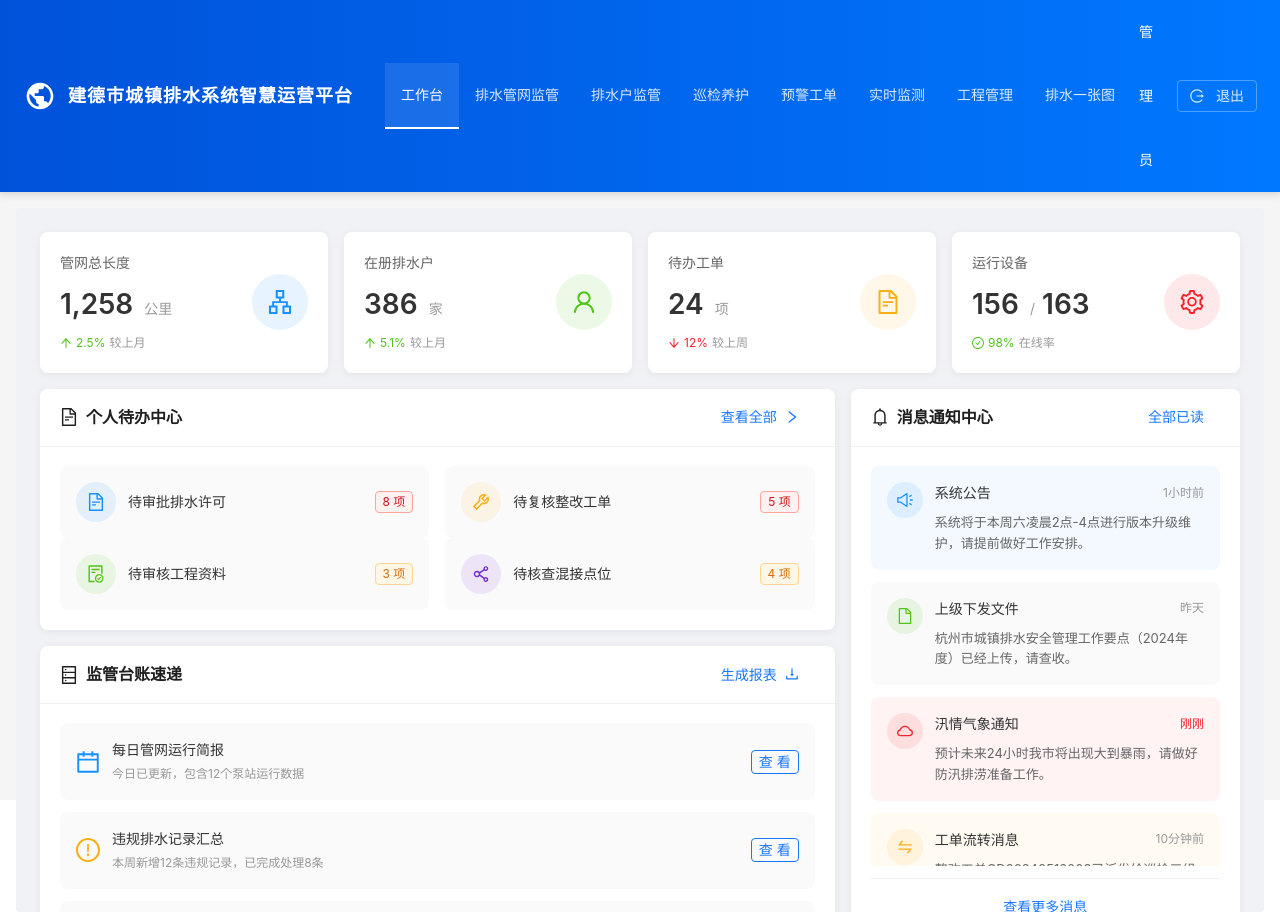
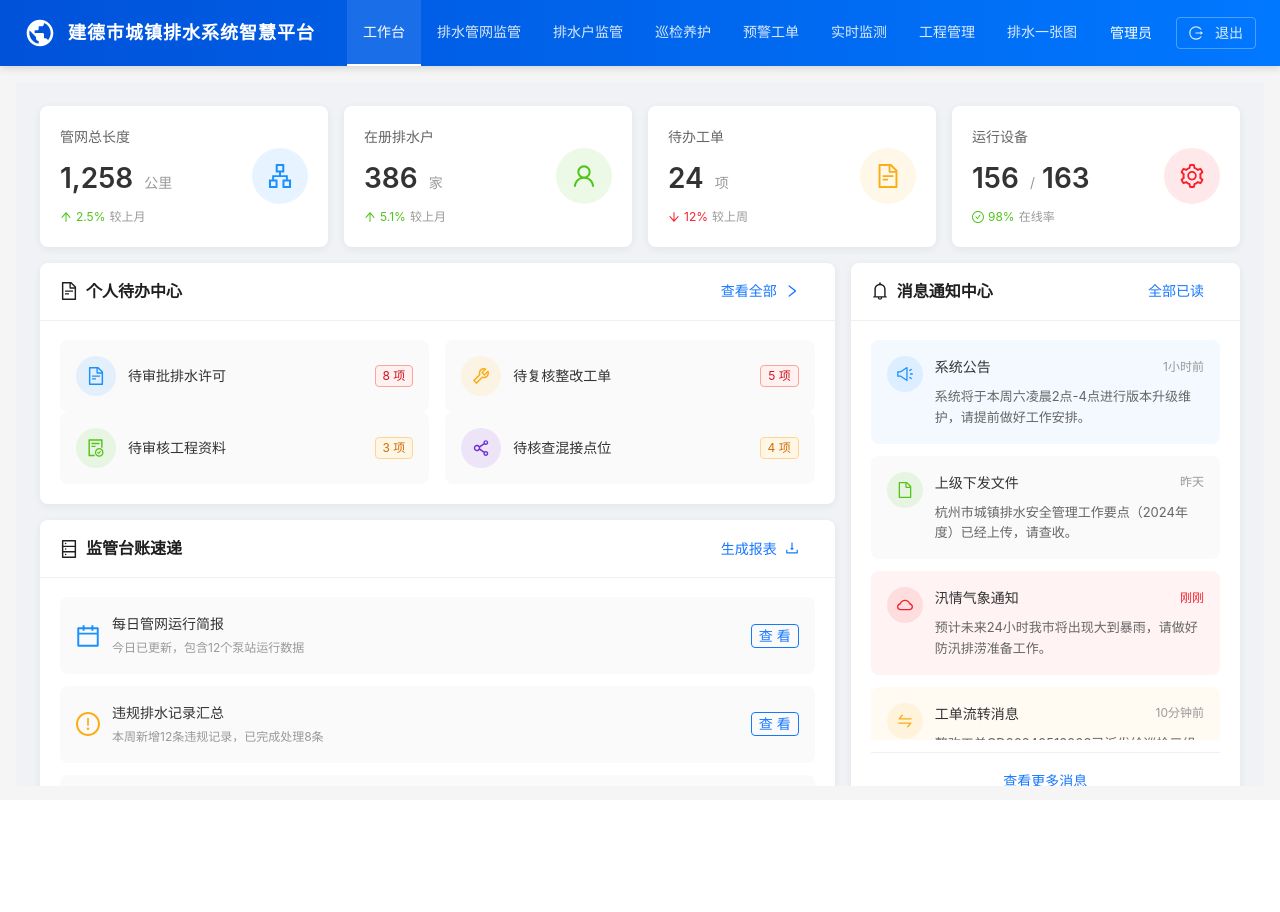
Before and after one commit to itmelody/jdpaishui, a Vue app: page /login in a window 1280 px wide. Both pictures are taken after a click on the button "主管部门系统登录入口 >". After the commit the page ends 800 px from the top, so only its background shows below. Built offline with nearby package versions, Linux system fonts and the light colour scheme.

Commit message:
refactor: 平台名称去掉'运营'二字，改为'建德市城镇排水系统智慧平台'

```diff
--- a/index.html
+++ b/index.html
@@ -4,7 +4,7 @@
     <meta charset="UTF-8" />
     <link rel="icon" type="image/svg+xml" href="/favicon.svg" />
     <meta name="viewport" content="width=device-width, initial-scale=1.0" />
-    <title>建德市城镇排水系统智慧运营平台</title>
+    <title>建德市城镇排水系统智慧平台</title>
   </head>
   <body>
     <!-- GitHub Pages SPA 路由恢复脚本 -->
--- a/public/404.html
+++ b/public/404.html
@@ -2,7 +2,7 @@
 <html>
   <head>
     <meta charset="utf-8" />
-    <title>建德市城镇排水系统智慧运营平台</title>
+    <title>建德市城镇排水系统智慧平台</title>
     <script>
       // GitHub Pages SPA 路由回退
       // 将当前路径保存到 sessionStorage，然后重定向到 index.html
--- a/src/layouts/MainLayout.vue
+++ b/src/layouts/MainLayout.vue
@@ -7,7 +7,7 @@
           <svg class="logo-icon" viewBox="0 0 24 24" fill="currentColor">
             <path d="M12 2C6.48 2 2 6.48 2 12s4.48 10 10 10 10-4.48 10-10S17.52 2 12 2zm-1 17.93c-3.95-.49-7-3.85-7-7.93 0-.62.08-1.21.21-1.79L9 15v1c0 1.1.9 2 2 2v1.93zm6.9-2.54c-.26-.81-1-1.39-1.9-1.39h-1v-3c0-.55-.45-1-1-1H8v-2h2c.55 0 1-.45 1-1V7h2c1.1 0 2-.9 2-2v-.41c2.93 1.19 5 4.06 5 7.41 0 2.08-.8 3.97-2.1 5.39z"/>
           </svg>
-          <h1 class="logo">建德市城镇排水系统智慧运营平台</h1>
+          <h1 class="logo">建德市城镇排水系统智慧平台</h1>
         </div>
         <a-menu
           v-model:selectedKeys="selectedKeys"
```
